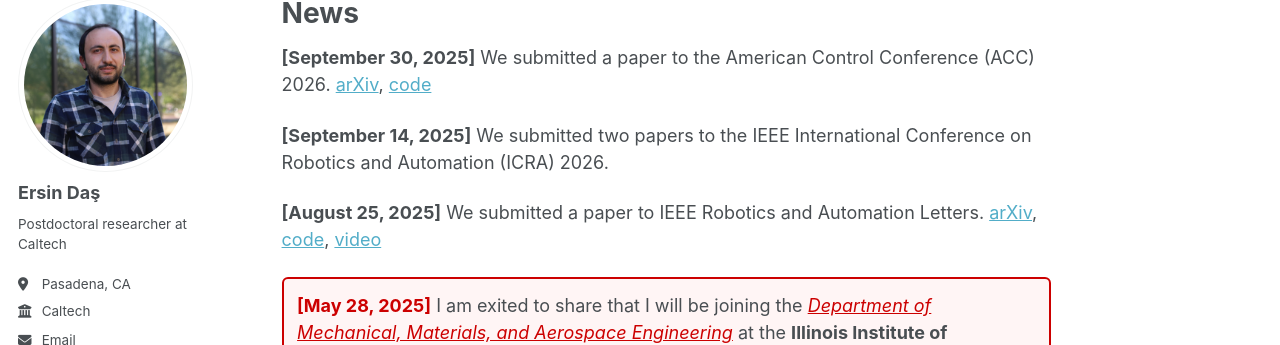
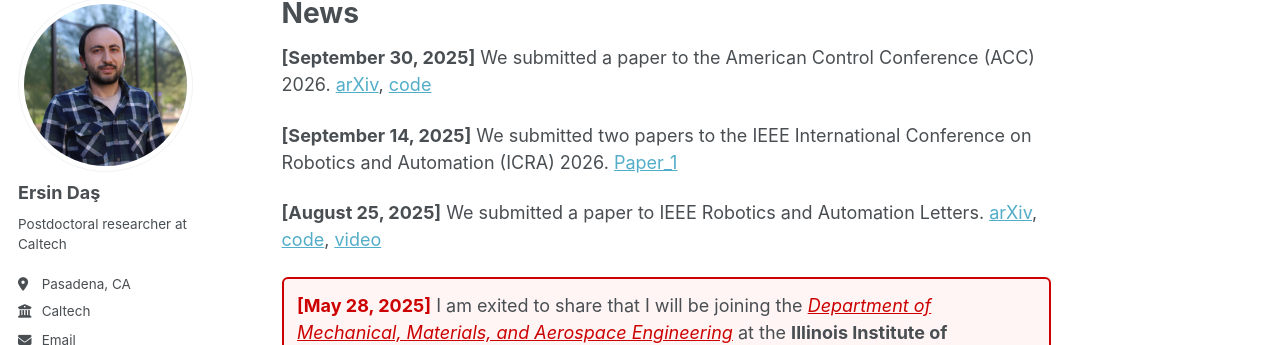
Before and after one commit to ersindas/ersindas.github.io, a Jekyll site: the page built from _pages/about.md, in a window 1280 px wide and 900 px high, scrolled down 433 px. Shown: the part 108-453 px from the top of the window. Built offline with Jekyll 4.4.1, drawn with Linux system fonts in a browser that asks for light colours; some web fonts are replaced.

Commit message:
Update about.md
icra

```diff
--- a/_pages/about.md
+++ b/_pages/about.md
@@ -18,7 +18,7 @@ News
 ======
 **[September 30, 2025]** We submitted a paper to the American Control Conference (ACC) 2026. [arXiv](https://arxiv.org/pdf/2510.05436), [code](https://github.com/davidvwijk/OI-CBF)
 
-**[September 14, 2025]** We submitted two papers to the IEEE International Conference on Robotics and Automation (ICRA) 2026.
+**[September 14, 2025]** We submitted two papers to the IEEE International Conference on Robotics and Automation (ICRA) 2026. [Paper_1](https://arxiv.org/pdf/2510.16953)
 
 **[August 25, 2025]** We submitted a paper to IEEE Robotics and Automation Letters. [arXiv](https://arxiv.org/pdf/2508.19159), [code](https://github.com/ersindas/robust-CBFs), [video](https://youtu.be/tTNu-Etm0SU)
 
```
